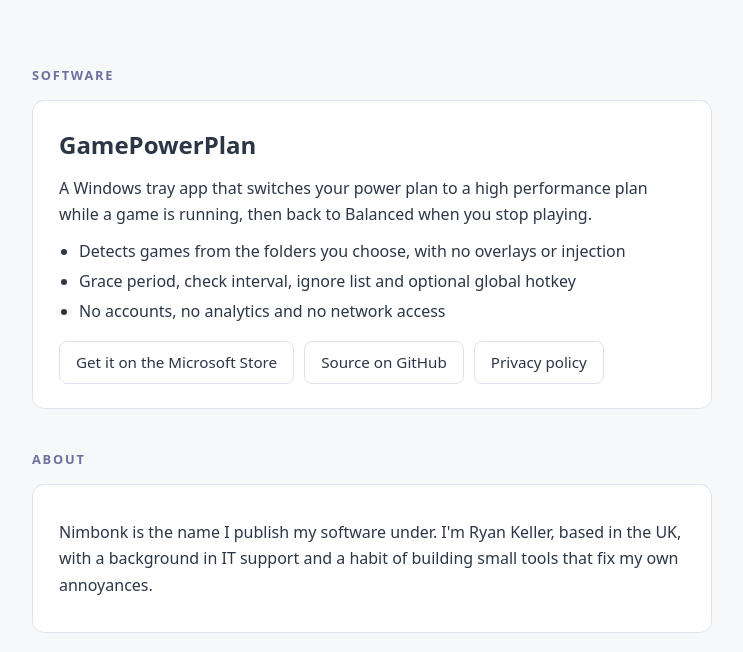
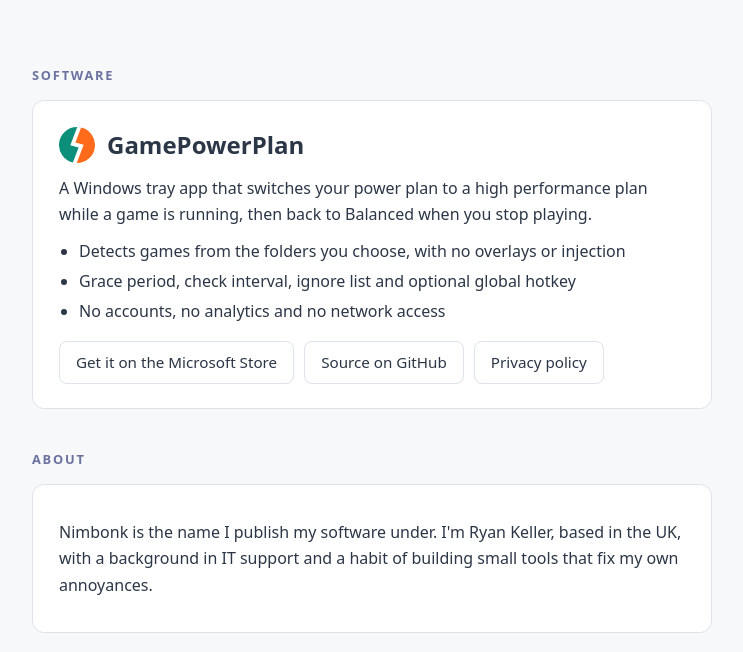
Before and after one commit to nimbonk/nimbonk.github.io, a plain HTML site: page index.html in a window 1280 px wide. Shown: the part 148-800 px from the top of the page, without its empty margins (268-1011 px from the left). Drawn offline with Linux system fonts and the light colour scheme.

Commit message:
Show the new GamePowerPlan logo on its card

```diff
--- a/assets/style.css
+++ b/assets/style.css
@@ -9,6 +9,8 @@
 main{padding:28px 0 8px}
 h2{font-size:.8rem;letter-spacing:.14em;text-transform:uppercase;color:var(--accent);margin:40px 0 14px;font-weight:600}
 h1{font-size:1.5rem;margin:0 0 6px}
+h1.app{display:flex;align-items:center;gap:12px}
+h1.app img{width:36px;height:36px;flex:none}
 .card{background:var(--card);border:1px solid var(--line);border-radius:12px;padding:24px 26px}
 .card p{margin:10px 0}
 .card ul{margin:10px 0 14px;padding-left:20px}
--- a/index.html
+++ b/index.html
@@ -21,7 +21,7 @@
 <main>
   <h2>Software</h2>
   <section class="card">
-    <h1>GamePowerPlan</h1>
+    <h1 class="app"><img src="assets/gamepowerplan.svg" alt="" width="36" height="36">GamePowerPlan</h1>
     <p>A Windows tray app that switches your power plan to a high performance plan while a game is running, then back to Balanced when you stop playing.</p>
     <ul>
       <li>Detects games from the folders you choose, with no overlays or injection</li>
```
Also changed, not shown: assets/gamepowerplan.svg (added).
